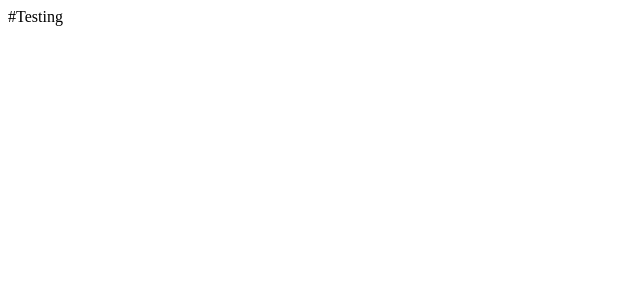
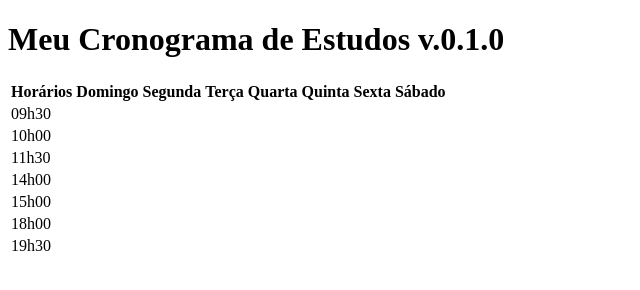
Before and after one commit to savio591/cronograma, a plain HTML site: page index.html in a window 1280 px wide. Shown: the whole page, without its empty margins (0-640 px from the left). Drawn offline with Linux system fonts and the light colour scheme.

Commit message:
Primeiro teste(v.0.1.0.1)

```diff
--- a/index.html
+++ b/index.html
@@ -1 +1,49 @@
-#Testing
+<!DOCTYPE html>
+<html lang="pt-br">
+<head>
+    <meta charset="UTF-8">
+    <title>Cronograma</title>
+</head>
+<body>
+  <!-- Adicionar Título -->
+<h1 class="titulo">Meu Cronograma de Estudos v.0.1.0</h1>
+
+<!-- Declarar uma tabela -->
+<table>
+    <!-- Adicionar calendário Domingo a Sábado na vertical -->
+    <tr>
+        <th>Horários</th>
+        <th>Domingo</th>
+        <th>Segunda</th>
+        <th>Terça</th>
+        <th>Quarta</th>
+        <th>Quinta</th>
+        <th>Sexta</th>
+        <th>Sábado</th>
+    </tr>
+    <!-- Adicionar horários(provisórios) na horizontal. -->
+    <tr>
+        <td>09h30</td>
+    </tr>
+    <tr>
+        <td>10h00</td>
+    </tr>
+    <tr>
+        <td>11h30</td>
+    </tr>
+    <tr>
+        <td>14h00</td>
+    </tr>
+    <tr>
+        <td>15h00</td>
+    </tr>
+    <tr>
+        <td>18h00</td>
+    </tr>
+    <tr>
+        <td>19h30</td>
+    </tr>
+</table>
+
+</body>
+</html>
```
